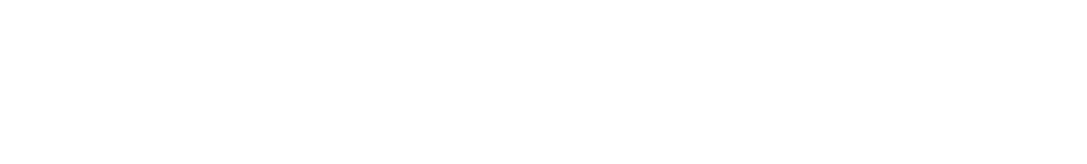
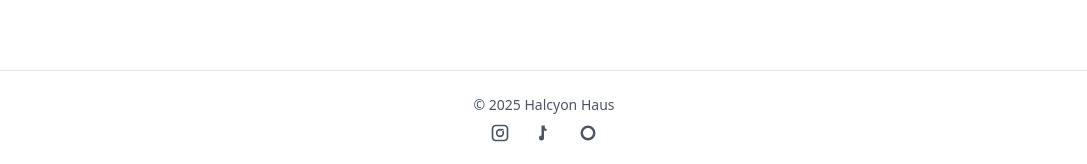
Before and after one commit to HalcyonHaus/halcyonhaus-site, a Next.js app: page /shop in a window 1280 px wide. Shown: the part 1072-1236 px from the top of the page, without its empty margins (96-1183 px from the left). Before the commit the page ends 1094 px from the top, so only its background shows below. Built offline with nearby package versions, Linux system fonts and the light colour scheme.

Commit message:
Update shop.js

```diff
--- a/pages/shop.js
+++ b/pages/shop.js
@@ -58,6 +58,29 @@ export default function ShopPage() {
         {/* Bottom Spacer */}
         <div className="h-24"></div>
       </main>
+
+          {/* Footer */}
+<footer className="border-t border-gray-200 mt-12 py-6 text-center text-sm text-gray-600">
+  <p className="mb-2">© {new Date().getFullYear()} Halcyon Haus</p>
+  <div className="flex justify-center space-x-6 text-gray-600">
+    <a href="https://www.instagram.com/halcyonhaus_" target="_blank" rel="noopener noreferrer" aria-label="Instagram">
+      <svg className="h-5 w-5 hover:text-black transition" fill="currentColor" viewBox="0 0 24 24">
+        <path d="M7 2C4.24 2 2 4.24 2 7v10c0 2.76 2.24 5 5 5h10c2.76 0 5-2.24 5-5V7c0-2.76-2.24-5-5-5H7zm10 2c1.66 0 3 1.34 3 3v10c0 1.66-1.34 3-3 3H7c-1.66 0-3-1.34-3-3V7c0-1.66 1.34-3 3-3h10zM12 7a5 5 0 100 10 5 5 0 000-10zm0 2a3 3 0 110 6 3 3 0 010-6zm4.5-.75a1.25 1.25 0 11-2.5 0 1.25 1.25 0 012.5 0z"/>
+      </svg>
+    </a>
+    <a href="https://www.tiktok.com/@halcyonhaus" target="_blank" rel="noopener noreferrer" aria-label="TikTok">
+      <svg className="h-5 w-5 hover:text-black transition" fill="currentColor" viewBox="0 0 24 24">
+        <path d="M9 3v12a3 3 0 103 3V9c.6.3 1.3.5 2 .5h1V7h-1c-.6 0-1-.4-1-1V3h-4z"/>
+      </svg>
+    </a>
+    <a href="https://www.shopltk.com/explore/halcyonhaus" target="_blank" rel="noopener noreferrer" aria-label="LTK">
+      <svg className="h-5 w-5 hover:text-black transition" fill="currentColor" viewBox="0 0 24 24">
+        <path d="M3 12a9 9 0 1118 0 9 9 0 01-18 0zm9-6a6 6 0 100 12 6 6 0 000-12z"/>
+      </svg>
+    </a>
+  </div>
+</footer>
+
     </div>
   );
 }
```
